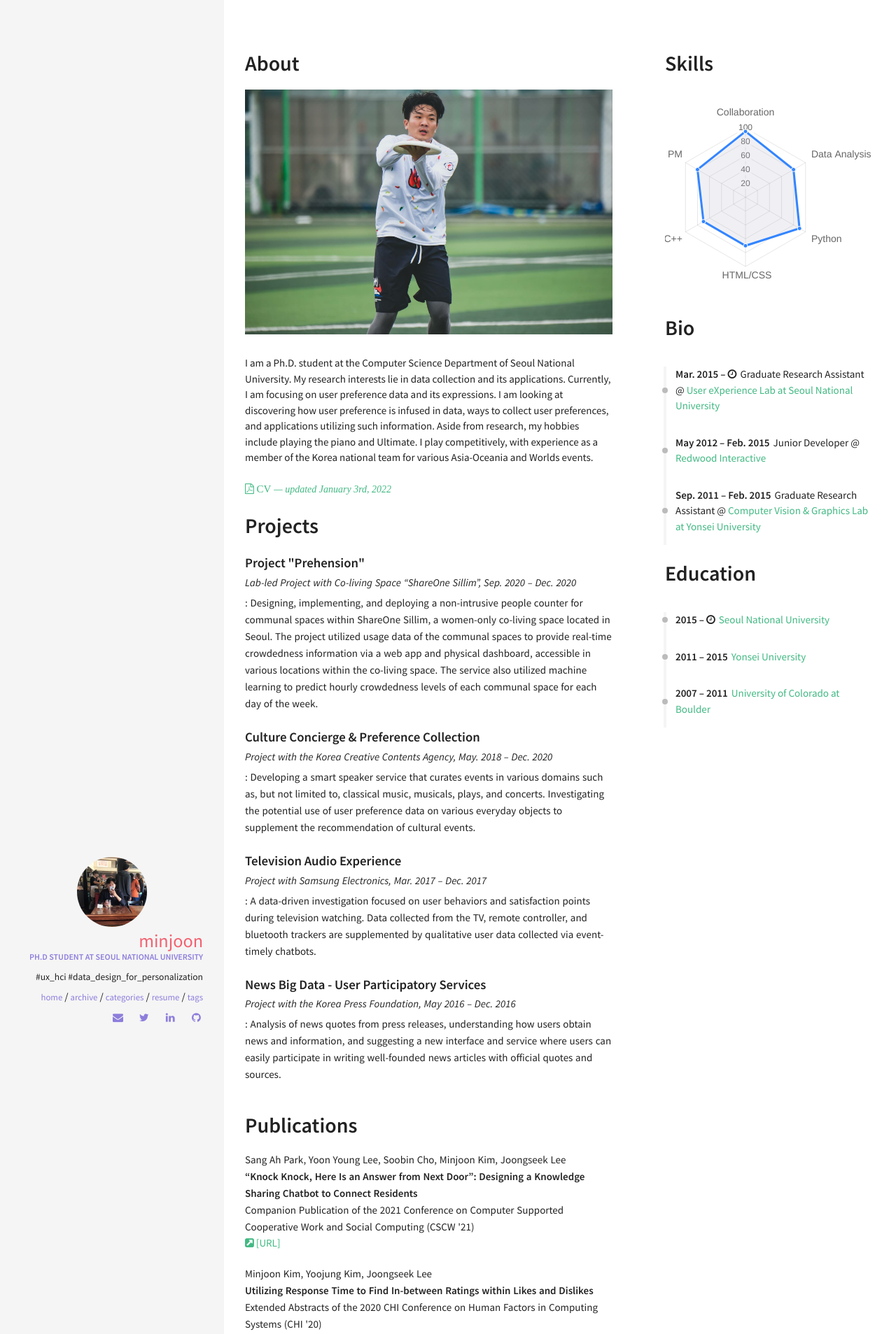
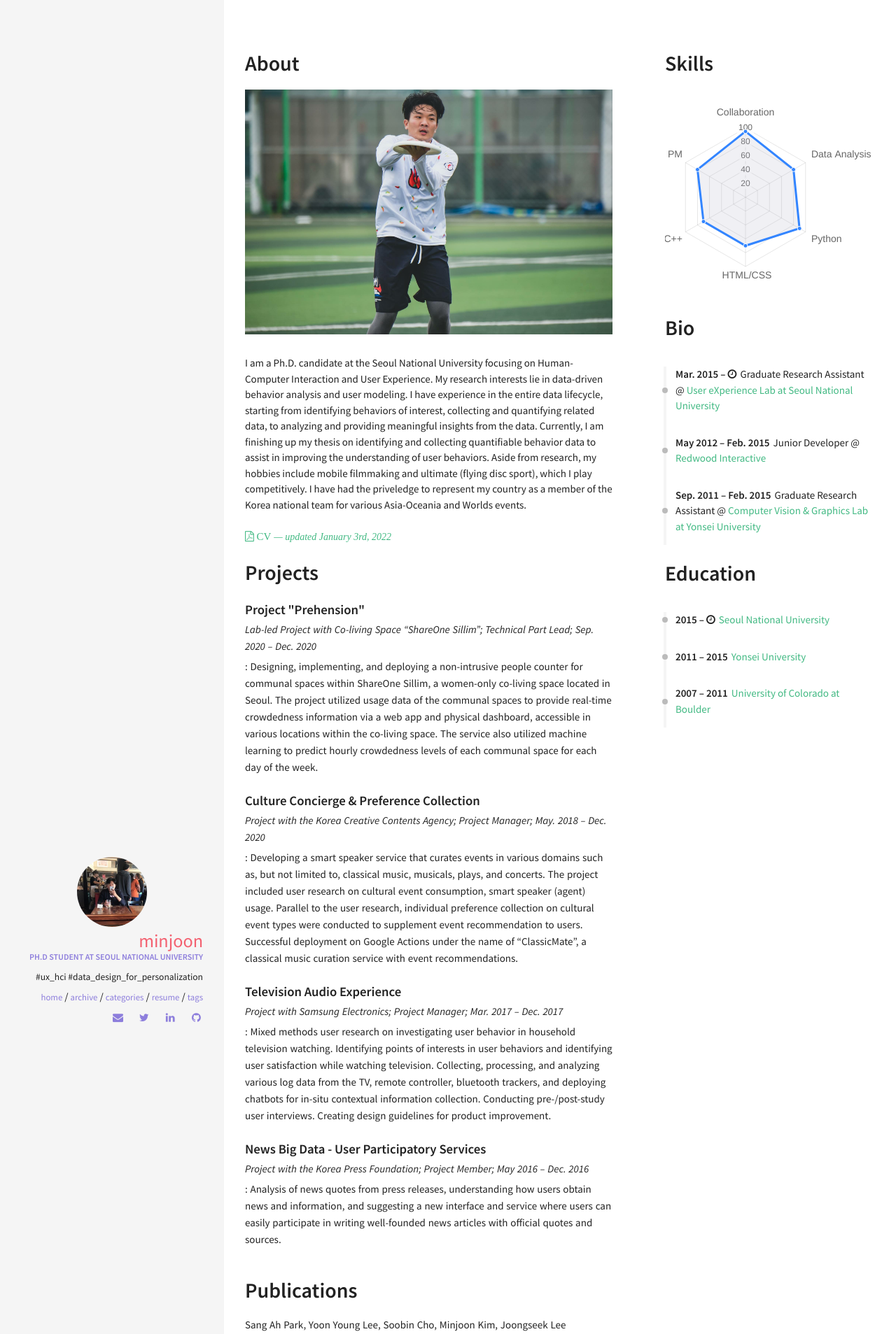
Before and after one commit to minjoonkim/minjoonkim.github.io, a Jekyll site: the page built from resume.html, in a window 1280 px wide. Shown: the top 1907 px of the page at 70% size. Built offline with Jekyll 4.4.1, drawn with Linux system fonts in a browser that asks for light colours; nearby versions of some CDN libraries.

Commit message:
update profile section

```diff
--- a/_data/index/projects.yml
+++ b/_data/index/projects.yml
@@ -1,15 +1,15 @@
 - name: Project "Prehension"
-  det: Lab-led Project with Co-living Space  “ShareOne Sillim”, Sep. 2020 &ndash; Dec. 2020
+  det: Lab-led Project with Co-living Space  “ShareOne Sillim”; Technical Part Lead; Sep. 2020 &ndash; Dec. 2020
   descr: ": Designing, implementing, and deploying a non-intrusive people counter for communal spaces within ShareOne Sillim, a women-only co-living space located in Seoul. The project utilized usage data of the communal spaces to provide real-time crowdedness information via a web app and physical dashboard, accessible in various locations within the co-living space. The service also utilized machine learning to predict hourly crowdedness levels of each communal space for each day of the week."
 
 - name: Culture Concierge & Preference Collection
-  det: Project with the Korea Creative Contents Agency, May. 2018 &ndash; Dec. 2020
-  descr: ": Developing a smart speaker service that curates events in various domains such as, but not limited to, classical music, musicals, plays, and concerts. Investigating the potential use of user preference data on various everyday objects to supplement the recommendation of cultural events."
+  det: Project with the Korea Creative Contents Agency; Project Manager; May. 2018 &ndash; Dec. 2020
+  descr: ": Developing a smart speaker service that curates events in various domains such as, but not limited to, classical music, musicals, plays, and concerts. The project included user research on cultural event consumption, smart speaker (agent) usage. Parallel to the user research, individual preference collection on cultural event types were conducted to supplement event recommendation to users. Successful deployment on Google Actions under the name of “ClassicMate”, a classical music curation service with event recommendations."
 
 - name: Television Audio Experience
-  det: Project with Samsung Electronics, Mar. 2017 &ndash; Dec. 2017
-  descr: ": A data-driven investigation focused on user behaviors and satisfaction points during television watching. Data collected from the TV, remote controller, and bluetooth trackers are supplemented by qualitative user data collected via event-timely chatbots."
+  det: Project with Samsung Electronics; Project Manager; Mar. 2017 &ndash; Dec. 2017
+  descr: ": Mixed methods user research on investigating user behavior in household television watching. Identifying points of interests in user behaviors and identifying user satisfaction while watching television. Collecting, processing, and analyzing various log data from the TV, remote controller, bluetooth trackers, and deploying chatbots for in-situ contextual information collection. Conducting pre-/post-study user interviews. Creating design guidelines for product improvement."
 
 - name: News Big Data - User Participatory Services
-  det: Project with the Korea Press Foundation, May 2016 &ndash; Dec. 2016
+  det: Project with the Korea Press Foundation; Project Member; May 2016 &ndash; Dec. 2016
   descr: ": Analysis of news quotes from press releases, understanding how users obtain news and information, and suggesting a new interface and service where users can easily participate in writing well-founded news articles with official quotes and sources."
--- a/_includes/sections/about.html
+++ b/_includes/sections/about.html
@@ -3,7 +3,7 @@
 <img src="/img/about.jpeg" alt="" style="margin-bottom: 30px;">
 
 <div>
-    I am a Ph.D. student at the Computer Science Department of Seoul National University. My research interests lie in data collection and its applications. Currently, I am focusing on user preference data and its expressions. I am looking at discovering how user preference is infused in data, ways to collect user preferences, and applications utilizing such information. Aside from research, my hobbies include playing the piano and Ultimate. I play competitively, with experience as a member of the Korea national team for various Asia-Oceania and Worlds events.
+    I am a Ph.D. candidate at the Seoul National University focusing on Human-Computer Interaction and User Experience. My research interests lie in data-driven behavior analysis and user modeling. I have experience in the entire data lifecycle, starting from identifying behaviors of interest, collecting and quantifying related data, to analyzing and providing meaningful insights from the data. Currently, I am finishing up my thesis on identifying and collecting quantifiable behavior data to assist in improving the understanding of user behaviors. Aside from research, my hobbies include mobile filmmaking and ultimate (flying disc sport), which I play competitively. I have had the priveledge to represent my country as a member of the Korea national team for various Asia-Oceania and Worlds events.
 
-    <br \><br \> <a href="https://d.pr/f/j1MN1X" target="_blank" style="font-weight: 700;"><i class="fa fa-file-pdf-o">  CV <span style="font-style: italic; font-size: 14px">&mdash; updated January 3rd, 2022</span></i></a>
+    <br \><br \> <a href="https://d.pr/f/aizg3y" target="_blank" style="font-weight: 700;"><i class="fa fa-file-pdf-o">  CV <span style="font-style: italic; font-size: 14px">&mdash; updated January 3rd, 2022</span></i></a>
 </div>
```
